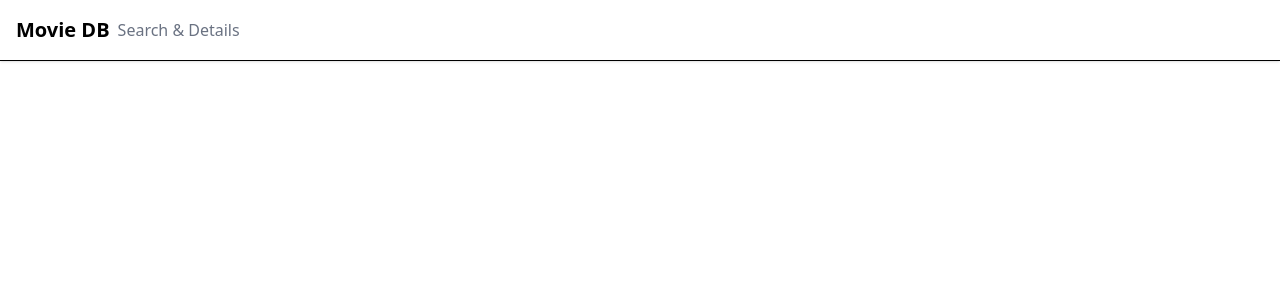
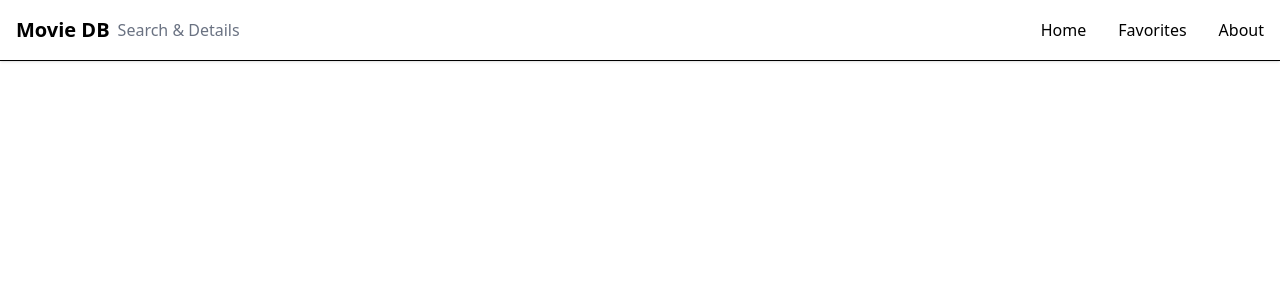
Before and after one commit to Musakalamz/movie-database, a React app: page / in a window 1280 px wide. Shown: the top 300 px of the page. Built offline with nearby package versions, Linux system fonts and the light colour scheme; the HTML template or start-up script is replaced by a standard one.

Commit message:
feat: implementing Navigation with react-router-dom using NavLink

```diff
--- a/src/App.jsx
+++ b/src/App.jsx
@@ -1,4 +1,4 @@
-import { Link } from "react-router-dom";
+import { Link, NavLink } from "react-router-dom";
 
 function App() {
   return (
@@ -19,7 +19,13 @@ function App() {
             </span>
           </Link>
 
-          <nav className="ml-auto flex items-center gap-6"></nav>
+          <nav className="ml-auto flex items-center gap-8">
+            <NavLink to="/">Home</NavLink>
+
+            <NavLink to="/">Favorites</NavLink>
+
+            <NavLink to="/">About</NavLink>
+          </nav>
         </div>
       </header>
     </div>
```
